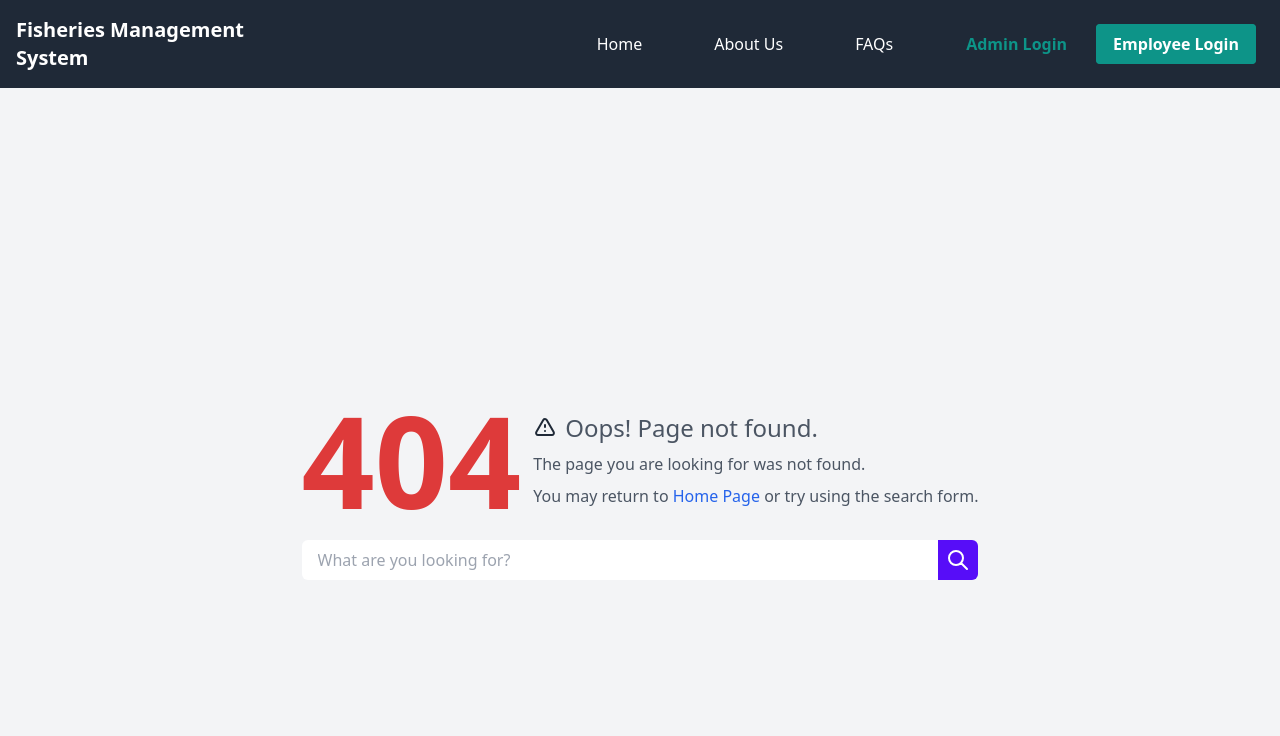
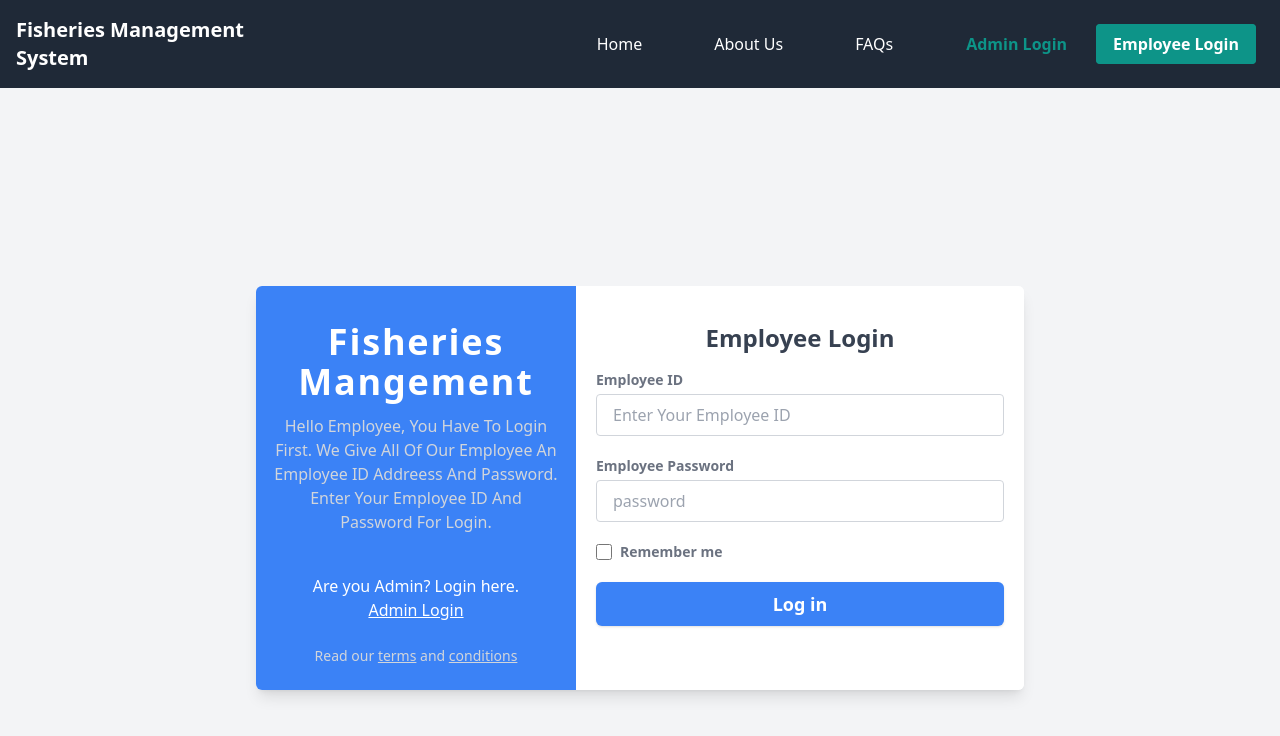
Before and after one commit to Fisheries-Management-System/fisheries-management-system-client, a React (Create React App) app: page /employee-login in a window 1280 px wide. Shown: the top 736 px of the page. Built offline with nearby package versions, Linux system fonts and the light colour scheme.

Commit message:
employee login done

```diff
--- a/package.json
+++ b/package.json
@@ -20,7 +20,7 @@
     "react-query": "^3.39.1",
     "react-router-dom": "^6.3.0",
     "react-scripts": "5.0.1",
-    "react-toastify": "^9.0.5",
+    "react-toastify": "^9.0.7",
     "recharts": "^2.1.11",
     "swiper": "^8.2.4",
     "web-vitals": "^2.1.4"
--- a/src/App.js
+++ b/src/App.js
@@ -1,5 +1,6 @@
 import { Route, Routes, useLocation } from "react-router-dom";
 import About from "./Pages/About/About";
+import EmployeeLogin from "./Pages/Authentication/Login/EmployeeLogin";
 import Home from "./Pages/HomePage/Home/Home";
 import PurchaseManagement from "./Pages/PurchaseMangement/PurchaseManagement";
 import SellingFishManagement from "./Pages/SellingFishMangement/SellingFishManagement";
@@ -24,6 +25,10 @@ function App() {
             path="/sellingFishManagement"
             element={<SellingFishManagement></SellingFishManagement>}
           />
+          <Route
+            path="/employee-login"
+            element={<EmployeeLogin></EmployeeLogin>}
+          />
         </Routes>
       </div>
     </>
--- /dev/null
+++ b/src/Pages/Authentication/Login/EmployeeLogin.jsx
@@ -0,0 +1,170 @@
+import React, { useState } from "react";
+import { Link, useLocation, useNavigate } from "react-router-dom";
+
+import { toast } from "react-toastify";
+
+const EmployeeLogin = ({ setreload }) => {
+  const navigate = useNavigate();
+  const location = useLocation();
+  let from = location.state?.from?.pathname || "/";
+
+  const [userLoginData, setUserLoginData] = useState({
+    employeeID: "",
+    password: "",
+  });
+
+  let errorText;
+  let name, value;
+  const getUserData = (e) => {
+    name = e.target.name;
+    value = e.target.value;
+    setUserLoginData({ ...userLoginData, [name]: value });
+    e.preventDefault();
+  };
+
+  // condition
+
+  const handleLoginFormSubmit = async (e) => {
+    e.preventDefault();
+    const { employeeID, password } = userLoginData;
+
+    if (employeeID && password) {
+      fetch(`http://localhost:5000/employee-login`, {
+        method: "POST",
+        headers: {
+          "content-type": "application/json",
+        },
+        body: JSON.stringify(userLoginData),
+      })
+        .then((res) => res.json())
+        .then((data) => {
+          if (data.employeeID) {
+            localStorage.setItem("employee", JSON.stringify(data));
+            setreload(true);
+            navigate("/");
+            return toast.success("লগিন সফল হয়েছে।", {
+              toastId: "employeeLoginSuccess",
+            });
+          }
+          if (data.error) {
+            toast.error(data.error, {
+              toastId: "employeeLoginError",
+            });
+          } else {
+            toast.error("Something Went worng! try again latter.", {
+              toastId: "employeeLoginWrong",
+            });
+          }
+        });
+    }
+  };
+  return (
+    <>
+      <div className="flex items-center min-h-screen p-4 bg-gray-100 lg:justify-center">
+        <div className="flex flex-col overflow-hidden bg-white rounded-md shadow-lg max md:flex-row md:flex-1 lg:max-w-screen-md">
+          <div className="p-4 py-6 text-white bg-blue-500 md:w-80 md:flex-shrink-0 md:flex md:flex-col md:items-center md:justify-evenly">
+            <div className="my-3 text-4xl font-bold tracking-wider text-center">
+              <h1>Fisheries Mangement</h1>
+            </div>
+            <p className="mt-6 font-normal capitalize text-center text-gray-300 md:mt-0">
+              Hello Employee, You have to login first. We give all of our
+              employee an Employee ID addreess and password. Enter your Employee
+              ID and password for login.
+            </p>
+            <p className="flex flex-col items-center justify-center mt-10 text-center">
+              <span>Are you Admin? Login here.</span>
+              <Link to="/admin-login" className="underline">
+                Admin Login
+              </Link>
+            </p>
+            <p className="mt-6 text-sm text-center text-gray-300">
+              Read our{" "}
+              <a href="/" target="__blank" className="underline">
+                terms
+              </a>{" "}
+              and{" "}
+              <a href="/" target="__blank" className="underline">
+                conditions
+              </a>
+            </p>
+          </div>
+          <div className="p-5 bg-white md:flex-1">
+            <h3 className="my-4 text-2xl text-center font-semibold text-gray-700">
+              Employee Login
+            </h3>
+            <form
+              onSubmit={handleLoginFormSubmit}
+              className="flex flex-col space-y-5"
+            >
+              <div className="flex flex-col space-y-1">
+                <label
+                  htmlFor="employeeID"
+                  className="text-sm font-semibold text-gray-500"
+                >
+                  Employee ID
+                </label>
+                <input
+                  type="employeeID"
+                  id="employeeID"
+                  name="employeeID"
+                  value={userLoginData.employeeID}
+                  placeholder="Enter Your Employee ID"
+                  onChange={getUserData}
+                  required
+                  className="px-4 py-2 transition duration-300 border border-gray-300 rounded focus:border-transparent focus:outline-none focus:ring-4 "
+                />
+              </div>
+              <div className="flex flex-col space-y-1">
+                <div className="flex items-center justify-between">
+                  <label
+                    htmlFor="password"
+                    className="text-sm font-semibold text-gray-500"
+                  >
+                    Employee Password
+                  </label>
+                </div>
+                <input
+                  type="password"
+                  name="password"
+                  value={userLoginData.password}
+                  id="password"
+                  placeholder="password"
+                  onChange={getUserData}
+                  required
+                  className="px-4 py-2 transition duration-300 border border-gray-300 rounded focus:border-transparent focus:outline-none focus:ring-4 focus:ring-blue-200"
+                />
+              </div>
+              <div className="flex items-center space-x-2">
+                <input
+                  type="checkbox"
+                  id="remember"
+                  className="w-4 h-4 transition duration-300 rounded focus:outline-none "
+                />
+                <label
+                  htmlFor="remember"
+                  className="text-sm font-semibold text-gray-500"
+                >
+                  Remember me
+                </label>
+              </div>
+              <div>
+                <button
+                  type="submit"
+                  className="w-full px-4 py-2 text-lg font-semibold text-white transition-colors duration-300 bg-blue-500 rounded-md shadow hover:bg-blue-600 focus:outline-none "
+                >
+                  Log in
+                </button>
+              </div>
+            </form>
+          </div>
+        </div>
+      </div>
+      {errorText &&
+        toast.error(errorText, {
+          toastId: "loginErrortext",
+        })}
+    </>
+  );
+};
+
+export default EmployeeLogin;
```
Also changed, not shown: 1 other file (tests, documents, lock files or other folders).
